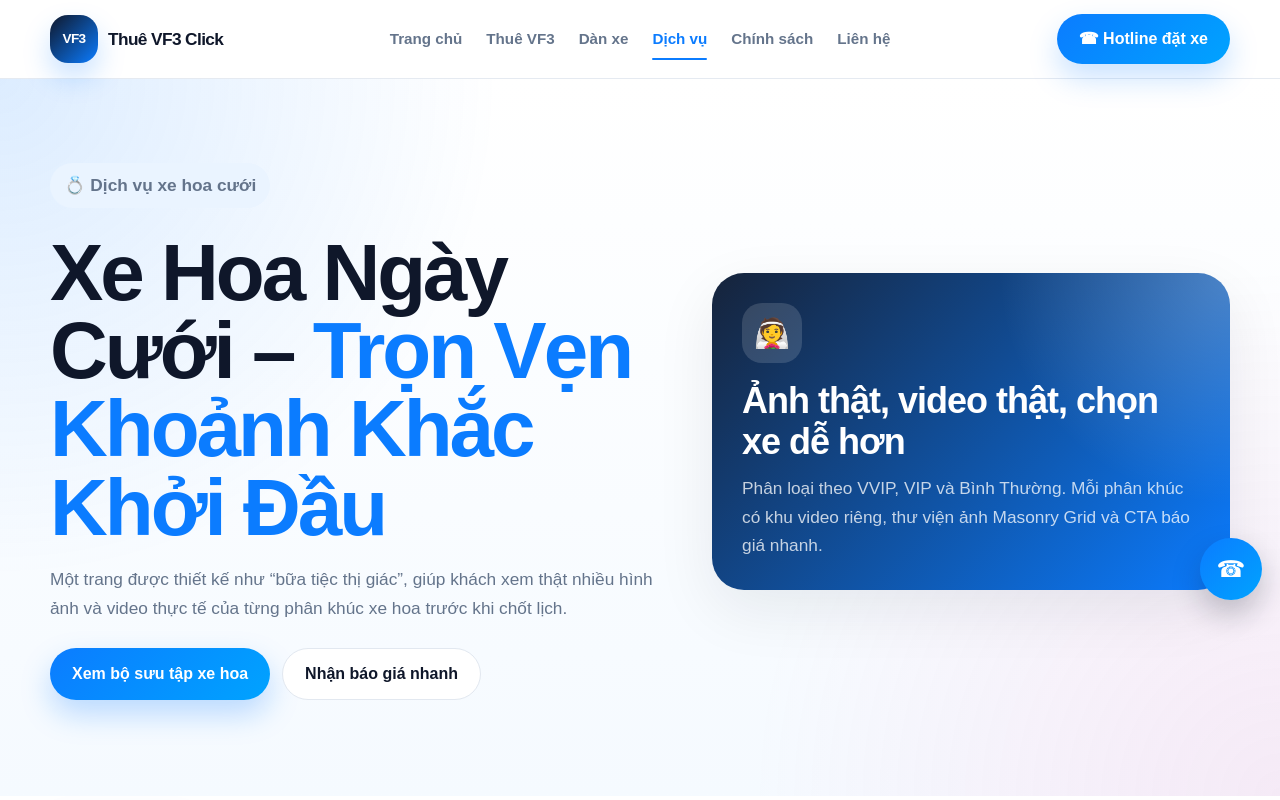
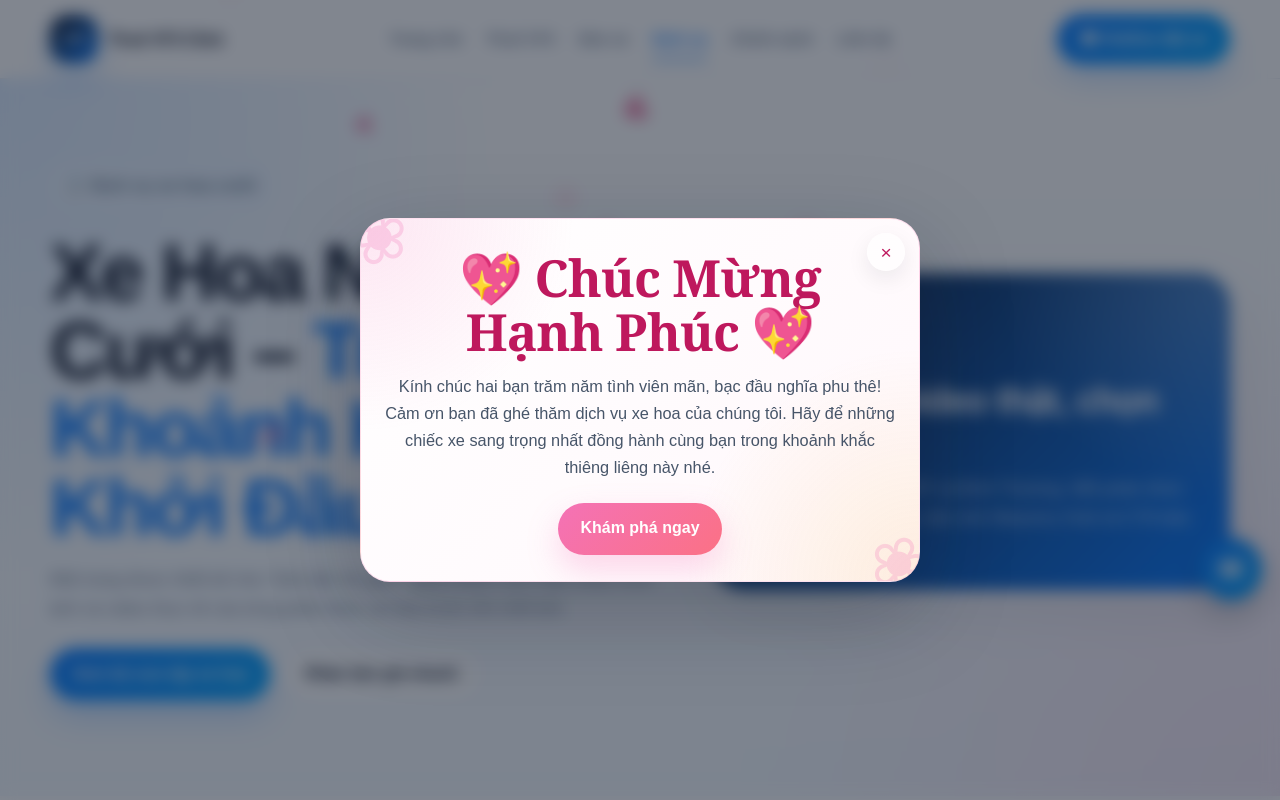
Before and after one commit to Blue0602/thuexe, a plain HTML site: page xe-hoa.html in a window 1280 px wide. Shown: the top 800 px of the page. Drawn offline with Linux system fonts and the light colour scheme.

Commit message:
Update xe-hoa.html

```diff
--- a/xe-hoa.html
+++ b/xe-hoa.html
@@ -56,11 +56,16 @@
     .quote-card{padding:22px;border-radius:var(--r-lg);background:var(--blue-soft);border:1px solid rgba(11,124,255,.16)}.quote-card strong{display:block;color:var(--blue-dark);font-size:1.1rem;margin-bottom:6px}.quote-card span{color:var(--gray)}
     /* VIDEO */
     .showcase-title{display:flex;align-items:end;justify-content:space-between;gap:16px;margin:44px 0 18px}.showcase-title h3{font-size:clamp(1.45rem,4vw,2.1rem);line-height:1.15;letter-spacing:-1px}.showcase-title p{color:var(--gray);font-size:.95rem}
-    .video-slider{display:flex;gap:16px;overflow-x:auto;padding:2px 2px 18px;scroll-snap-type:x mandatory;scrollbar-width:thin}
-    .video-card{flex:0 0 280px;scroll-snap-align:start;overflow:hidden;border-radius:24px;border:1px solid var(--border);background:#fff;box-shadow:var(--soft);transition:.25s}.video-card:hover{transform:translateY(-4px);border-color:rgba(11,124,255,.28);box-shadow:0 18px 44px rgba(11,124,255,.12)}
-    .video-card.horizontal{flex-basis:420px}.video-frame{position:relative;overflow:hidden;background:linear-gradient(135deg,rgba(15,23,42,.92),rgba(11,124,255,.62)),repeating-linear-gradient(45deg,rgba(255,255,255,.08),rgba(255,255,255,.08) 10px,transparent 10px,transparent 20px)}
-    .vertical .video-frame{aspect-ratio:9/16}.horizontal .video-frame{aspect-ratio:16/9}.video-frame:before{content:"Chèn video tại đây";position:absolute;inset:0;display:grid;place-items:center;color:rgba(255,255,255,.85);font-weight:900;z-index:1;text-align:center;padding:14px}.video-frame video,.video-frame iframe{position:relative;z-index:2;width:100%;height:100%;border:0;object-fit:cover}
-    .video-info{padding:16px}.video-info h4{font-size:1rem;margin-bottom:4px}.video-info p{color:var(--gray);font-size:.92rem}
+    .video-slider{display:flex;gap:24px;overflow-x:auto;padding:4px 4px 24px;scroll-snap-type:x mandatory;scrollbar-width:none;-ms-overflow-style:none}
+    .video-slider::-webkit-scrollbar{display:none}
+    .video-card{flex:0 0 260px;scroll-snap-align:start;overflow:hidden;border-radius:18px;border:1px solid var(--border);background:#fff;box-shadow:0 14px 38px rgba(15,23,42,.08);transition:.25s ease}
+    .video-card.horizontal{flex-basis:420px}
+    .video-card:hover{transform:translateY(-5px);border-color:rgba(11,124,255,.30);box-shadow:0 22px 55px rgba(11,124,255,.14)}
+    .video-frame{position:relative;height:420px;overflow:hidden;background:linear-gradient(135deg,rgba(15,23,42,.92),rgba(11,124,255,.62)),repeating-linear-gradient(45deg,rgba(255,255,255,.08),rgba(255,255,255,.08) 10px,transparent 10px,transparent 20px)}
+    .horizontal .video-frame{height:420px}
+    .video-frame:before{content:"Chèn video tại đây";position:absolute;inset:0;display:grid;place-items:center;color:rgba(255,255,255,.85);font-weight:900;z-index:1;text-align:center;padding:14px;pointer-events:none}
+    .video-frame video,.video-frame iframe{position:relative;z-index:2;width:100%;height:100%;border:0;object-fit:cover}
+    .video-info{padding:16px 18px 18px;background:#fff}.video-info h4{font-size:1.02rem;margin-bottom:4px;line-height:1.25;letter-spacing:-.2px}.video-info p{color:var(--gray);font-size:.92rem}
     /* MASONRY */
     .masonry-gallery{columns:1;column-gap:16px;margin-top:18px}.masonry-item{break-inside:avoid;margin-bottom:16px;border-radius:24px;overflow:hidden;border:1px solid var(--border);background:#fff;box-shadow:var(--soft);transition:.25s}
     .masonry-item:hover{transform:translateY(-3px);box-shadow:0 18px 44px rgba(15,23,42,.10)}.masonry-item img{width:100%;height:auto;transition:.3s}.masonry-item:hover img{transform:scale(1.035)}
@@ -75,15 +80,44 @@
     .float-main{width:62px;height:62px;font-size:1.45rem;background:linear-gradient(135deg,var(--blue),#00a3ff);animation:pulse 1.7s infinite,shake 2.8s infinite}.floating-menu{display:flex;flex-direction:column;gap:10px;opacity:0;pointer-events:none;transform:translateY(16px);transition:.25s}.floating-contact:hover .floating-menu,.floating-contact.active .floating-menu{opacity:1;pointer-events:auto;transform:translateY(0)}
     .float-item{position:relative;width:50px;height:50px;font-weight:900;transition:.2s}.float-item:hover{transform:translateY(-3px) scale(1.05)}.float-item span{position:absolute;right:62px;padding:7px 10px;border-radius:999px;background:var(--black);color:#fff;font-size:.78rem;opacity:0;pointer-events:none;white-space:nowrap;transition:.2s}.float-item:hover span{opacity:1}.call{background:var(--green)}.zalo{background:#0068ff}
     @keyframes pulse{0%{box-shadow:0 0 0 0 rgba(11,124,255,.45),0 14px 30px rgba(16,24,40,.24)}70%{box-shadow:0 0 0 18px rgba(11,124,255,0),0 14px 30px rgba(16,24,40,.24)}100%{box-shadow:0 0 0 0 rgba(11,124,255,0),0 14px 30px rgba(16,24,40,.24)}}@keyframes shake{0%,82%,100%{transform:rotate(0)}85%{transform:rotate(8deg)}88%{transform:rotate(-8deg)}91%{transform:rotate(6deg)}94%{transform:rotate(-6deg)}97%{transform:rotate(3deg)}}
+
+    /* ROMANTIC FALLING HEARTS / PETALS */
+    .romance-layer{position:fixed;inset:0;z-index:30;pointer-events:none;overflow:hidden}
+    .romance-piece{position:absolute;top:-40px;opacity:.72;filter:blur(.1px);animation:romanceFall linear forwards;will-change:transform,opacity;user-select:none}
+    @keyframes romanceFall{0%{transform:translate3d(0,-40px,0) rotate(0deg);opacity:0}10%{opacity:.72}100%{transform:translate3d(var(--drift),110vh,0) rotate(360deg);opacity:0}}
+    /* WELCOME MODAL */
+    .wedding-modal{position:fixed;inset:0;z-index:2000;display:grid;place-items:center;padding:20px;background:rgba(15,23,42,.52);backdrop-filter:blur(8px);opacity:0;pointer-events:none;transition:opacity .45s ease}
+    .wedding-modal.show{opacity:1;pointer-events:auto}
+    .wedding-modal-card{position:relative;width:min(100%,560px);padding:32px 24px 26px;border-radius:30px;background:radial-gradient(circle at top left,rgba(244,114,182,.18),transparent 32%),radial-gradient(circle at bottom right,rgba(245,181,68,.16),transparent 35%),linear-gradient(135deg,#fff,#fff7fb);box-shadow:0 30px 90px rgba(15,23,42,.26);border:1px solid rgba(244,114,182,.20);text-align:center;transform:translateY(18px) scale(.96);transition:transform .45s ease;overflow:hidden}
+    .wedding-modal.show .wedding-modal-card{transform:translateY(0) scale(1)}
+    .wedding-modal-card:before,.wedding-modal-card:after{content:"❀";position:absolute;color:rgba(244,114,182,.25);font-size:4.5rem;line-height:1}
+    .wedding-modal-card:before{left:-12px;top:-18px;transform:rotate(-16deg)}.wedding-modal-card:after{right:-10px;bottom:-18px;transform:rotate(18deg)}
+    .modal-close{position:absolute;right:14px;top:14px;width:38px;height:38px;border:0;border-radius:50%;background:rgba(255,255,255,.72);color:#be185d;font-size:1.2rem;cursor:pointer;box-shadow:0 8px 22px rgba(15,23,42,.08);z-index:2}
+    .modal-title{position:relative;z-index:1;margin-bottom:14px;color:#be185d;font-family:Georgia,'Times New Roman',serif;font-size:clamp(2rem,7vw,3.2rem);line-height:1.05;letter-spacing:-1px}
+    .modal-text{position:relative;z-index:1;color:#475569;font-size:1.02rem;margin-bottom:22px}
+    .modal-action{position:relative;z-index:1;background:linear-gradient(135deg,#f472b6,#fb7185);color:#fff;box-shadow:0 14px 32px rgba(244,114,182,.28)}
+
     @media(min-width:560px){.hero-actions{flex-direction:row;flex-wrap:wrap}.contact-buttons{grid-template-columns:repeat(2,1fr)}.masonry-gallery{columns:2}}
     @media(min-width:760px){.segment-head{grid-template-columns:1fr 320px}.masonry-gallery{columns:3}}
     @media(min-width:900px){.menu,.header-cta{display:flex}.menu-toggle,.mobile-menu{display:none!important}.hero-grid{grid-template-columns:1.08fr .92fr;gap:54px}.masonry-gallery{columns:4}.contact-grid{grid-template-columns:1fr .95fr}}
     @media(min-width:1200px){.masonry-gallery{columns:5}}
-    @media(max-width:420px){.container{width:min(100% - 24px,var(--container))}.section{padding:64px 0}.hero{padding:70px 0 76px}.hero h1{letter-spacing:-2px}.btn{width:100%}.video-card{flex-basis:245px}.video-card.horizontal{flex-basis:320px}.float-item span{display:none}}
+    @media(max-width:420px){.container{width:min(100% - 24px,var(--container))}.section{padding:64px 0}.hero{padding:70px 0 76px}.hero h1{letter-spacing:-2px}.btn{width:100%}.video-card{flex-basis:245px}.video-card.horizontal{flex-basis:330px}.video-frame,.horizontal .video-frame{height:380px}.float-item span{display:none}}
   </style>
 </head>
 
 <body>
+
+<div class="romance-layer" id="romanceLayer" aria-hidden="true"></div>
+
+<div class="wedding-modal" id="weddingModal" role="dialog" aria-modal="true" aria-labelledby="weddingModalTitle">
+  <div class="wedding-modal-card">
+    <button class="modal-close" id="modalClose" type="button" aria-label="Đóng popup">×</button>
+    <h2 class="modal-title" id="weddingModalTitle">💖 Chúc Mừng Hạnh Phúc 💖</h2>
+    <p class="modal-text">Kính chúc hai bạn trăm năm tình viên mãn, bạc đầu nghĩa phu thê! Cảm ơn bạn đã ghé thăm dịch vụ xe hoa của chúng tôi. Hãy để những chiếc xe sang trọng nhất đồng hành cùng bạn trong khoảnh khắc thiêng liêng này nhé.</p>
+    <button class="btn modal-action" id="modalExplore" type="button">Khám phá ngay</button>
+  </div>
+</div>
+
 <header class="header">
   <div class="container nav">
     <a href="index.html" class="logo"><span class="logo-icon">VF3</span><span>Thuê VF3 Click</span></a>
@@ -167,7 +201,7 @@
 <section class="section tab-panel" id="tab-normal">
   <div class="container">
     <div class="segment-head">
-      <div><p class="eyebrow">🌟 Linh hoạt, trẻ trung, dễ tiếp cận</p><h2>Hạng Bình Thường – Vẫn đẹp, vẫn chỉn chu, dễ tối ưu ngân sách</h2><p>Dành cho khách muốn xe hoa sạch đẹp, hình ảnh hiện đại, chi phí dễ chịu nhưng vẫn có điểm nhấn riêng.</p><div class="car-list"><span class="car-chip">Honda Civic Gen 11 <span class="badge gold">Bản Độ VIP 200tr</span></span><span class="car-chip">Kia K3</span><span class="car-chip">Kia K5 <span class="badge">Sedan hạng D</span></span><span class="car-chip">VinFast VF8 <span class="badge green">Không Mùi Xăng</span></span><span class="car-chip">VinFast VF3 <span class="badge pink">Nhỏ gọn, cá tính</span></span></div></div>
+      <div><p class="eyebrow">🌟 Linh hoạt, trẻ trung, dễ tiếp cận</p><h2>Hạng Bình Thường – Vẫn đẹp, vẫn chỉn chu, dễ tối ưu ngân sách</h2><p>Dành cho khách muốn xe hoa sạch đẹp, hình ảnh hiện đại, chi phí dễ chịu nhưng vẫn có điểm nhấn riêng.</p><div class="car-list"><span class="car-chip">Honda Civic Gen 11 <span class="badge gold">Bản Độ VIP 200tr</span></span><span class="car-chip">Kia K3 (Bản độ 200tr) <span class="badge gold">Nổi bật</span></span><span class="car-chip">Kia K5 <span class="badge">Sedan hạng D</span></span><span class="car-chip">VinFast VF8 <span class="badge green">Không Mùi Xăng</span></span><span class="car-chip">VinFast VF3 <span class="badge pink">Nhỏ gọn, cá tính</span></span></div></div>
       <div class="quote-card"><strong>Phân khúc Bình Thường</strong><span>Tối ưu chi phí nhưng vẫn có nhiều lựa chọn đẹp, sạch, hiện đại và dễ trang trí.</span></div>
     </div>
     <div class="showcase-title"><div><h3>Video showcase Bình Thường</h3><p>Phù hợp đăng Reels/TikTok và video review nhanh.</p></div></div>
@@ -241,6 +275,34 @@
   const floatMain = document.getElementById("floatMain");
   floatMain.addEventListener("click", e => { e.stopPropagation(); floatingContact.classList.toggle("active"); });
   document.addEventListener("click", e => { if (!floatingContact.contains(e.target)) floatingContact.classList.remove("active"); });
+
+  // Hiệu ứng cánh hoa / trái tim rơi nhẹ
+  const romanceLayer = document.getElementById("romanceLayer");
+  const romanceSymbols = ["💗", "🌸", "💮", "💕"];
+  function createRomancePiece(){
+    if(!romanceLayer) return;
+    const piece = document.createElement("span");
+    piece.className = "romance-piece";
+    piece.textContent = romanceSymbols[Math.floor(Math.random() * romanceSymbols.length)];
+    piece.style.left = Math.random() * 100 + "vw";
+    piece.style.fontSize = (14 + Math.random() * 16) + "px";
+    piece.style.setProperty("--drift", ((Math.random() * 140) - 70) + "px");
+    piece.style.animationDuration = (7 + Math.random() * 6) + "s";
+    romanceLayer.appendChild(piece);
+    setTimeout(() => piece.remove(), 14000);
+  }
+  setInterval(createRomancePiece, window.innerWidth < 560 ? 900 : 550);
+
+  // Popup chúc mừng hạnh phúc
+  const weddingModal = document.getElementById("weddingModal");
+  const modalClose = document.getElementById("modalClose");
+  const modalExplore = document.getElementById("modalExplore");
+  function closeWeddingModal(){ weddingModal.classList.remove("show"); }
+  window.addEventListener("load", () => { setTimeout(() => weddingModal.classList.add("show"), 1000); });
+  modalClose.addEventListener("click", closeWeddingModal);
+  modalExplore.addEventListener("click", closeWeddingModal);
+  weddingModal.addEventListener("click", (event) => { if(event.target === weddingModal) closeWeddingModal(); });
+
 </script>
 </body>
 </html>
```
